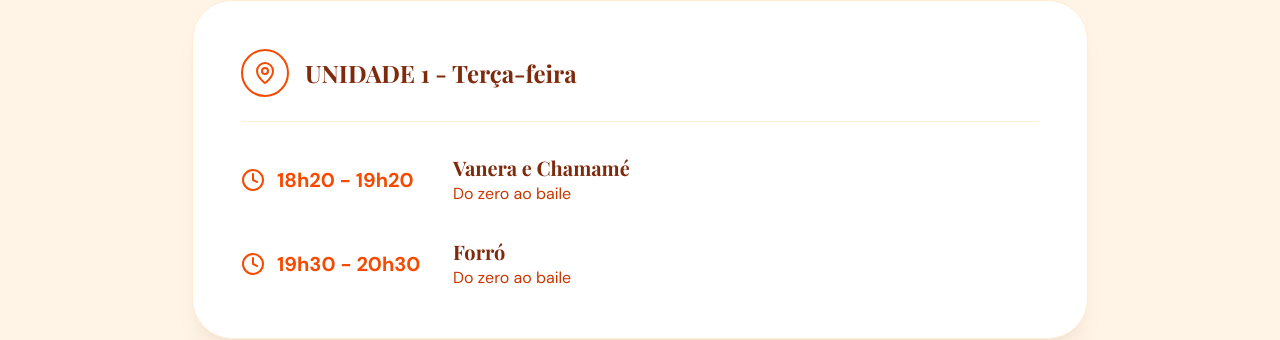
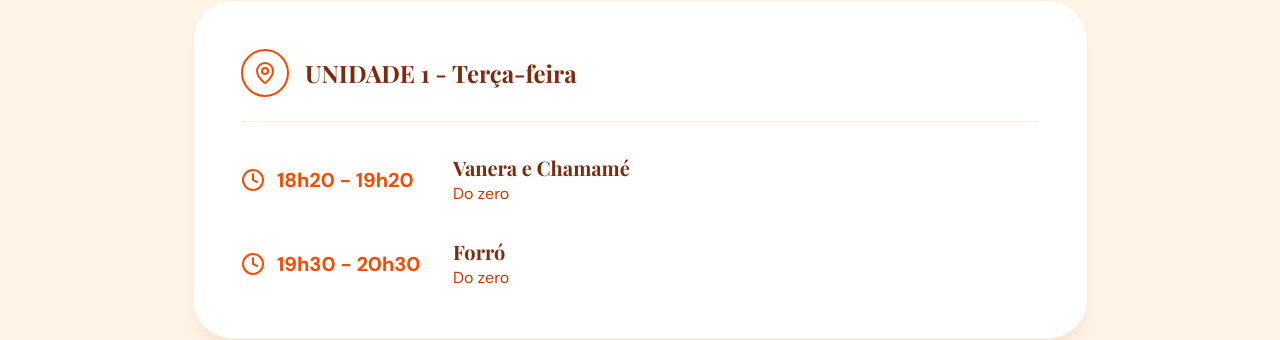
Before and after one commit to JaumNf/estacoes-escola-de-danca, a Next.js app: page /aulas-regulares in a window 1280 px wide. Shown: the part 1533-1873 px from the top of the page. Built offline with nearby package versions, Linux system fonts and the light colour scheme.

Commit message:
Ultima versão oficial.

```diff
--- a/app/aulas-regulares/page.tsx
+++ b/app/aulas-regulares/page.tsx
@@ -148,7 +148,7 @@ export default function AulasRegulares() {
                 </div>
                 <div>
                   <h4 className="text-xl font-bold text-orange-900">Vanera e Chamamé</h4>
-                  <p className="text-orange-700">Do zero ao baile</p>
+                  <p className="text-orange-700">Do zero</p>
                 </div>
               </div>
 
@@ -159,7 +159,7 @@ export default function AulasRegulares() {
                 </div>
                 <div>
                   <h4 className="text-xl font-bold text-orange-900">Forró</h4>
-                  <p className="text-orange-700">Do zero ao baile</p>
+                  <p className="text-orange-700">Do zero</p>
                 </div>
               </div>
             </div>
```
